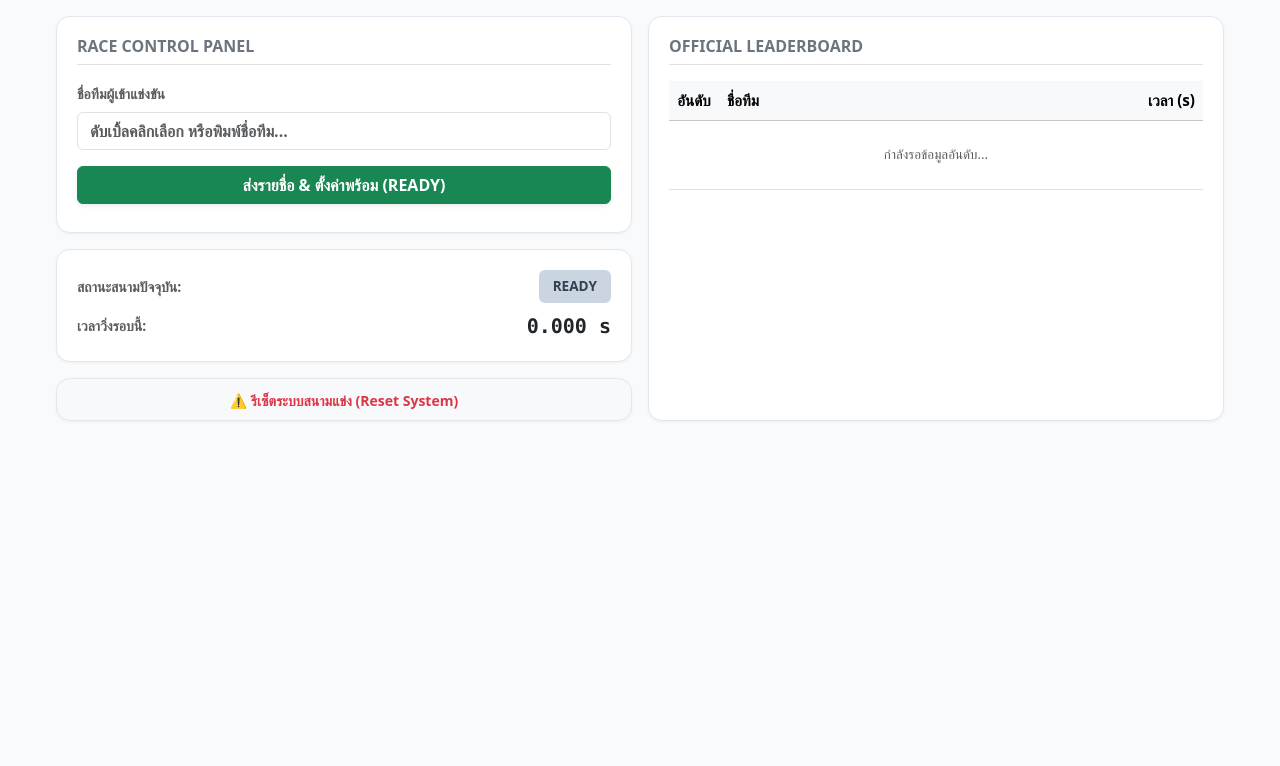
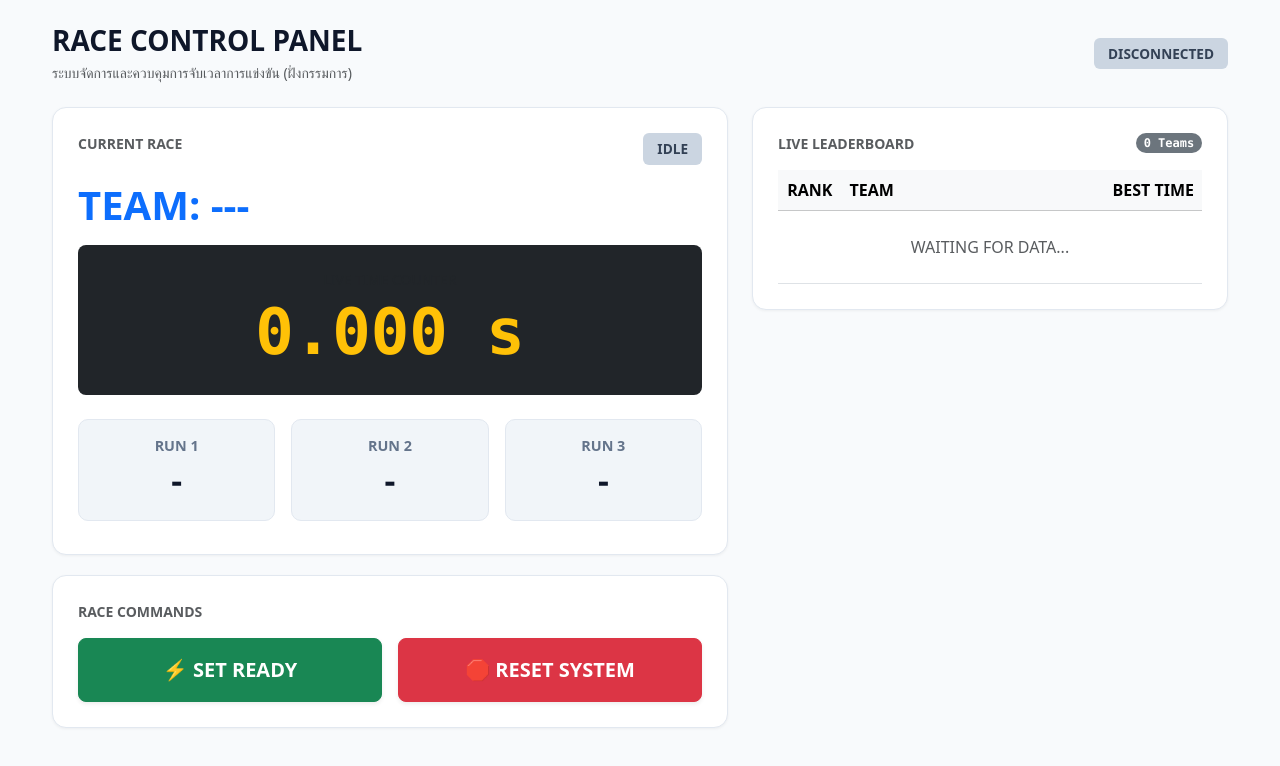
Before and after one commit to PessF/racing-track, a plain HTML site: page admin/index.html in a window 1280 px wide. Drawn offline with Linux system fonts and the light colour scheme.

Commit message:
fixed bug and add more feture

```diff
--- a/admin/index.html
+++ b/admin/index.html
@@ -3,7 +3,7 @@
 <head>
     <meta charset="UTF-8">
     <meta name="viewport" content="width=device-width, initial-scale=1.0, maximum-scale=1.0, user-scalable=no">
-    <title>RACE CONTROL CENTER</title>
+    <title>RACE CONTROL CENTER (ADMIN)</title>
 
     <link rel="stylesheet" href="../bootstrap/css/bootstrap.min.css">
 
@@ -24,8 +24,9 @@
             background: #ffffff;
             border: 1px solid #e2e8f0;
             border-radius: 14px;
-            padding: 20px;
+            padding: 25px;
             box-shadow: 0 1px 3px rgba(0,0,0,0.05);
+            margin-bottom: 20px;
         }
 
         .status-badge {
@@ -35,158 +36,252 @@
             font-size: 0.85rem;
             background-color: #cbd5e1;
             color: #334155;
+            text-transform: uppercase;
         }
         .status-active {
-            background-color: #10b981;
-            color: #ffffff;
+            background-color: #fef08a;
+            color: #854d0e;
+        }
+        .status-racing {
+            background-color: #bbf7d0;
+            color: #166534;
+            animation: pulseBg 1.2s infinite ease-in-out;
+        }
+
+        .run-box {
+            background: #f1f5f9;
+            border-radius: 10px;
+            padding: 15px;
+            text-align: center;
+            border: 1px solid #e2e8f0;
+        }
+        .run-title {
+            font-size: 0.9rem;
+            font-weight: 600;
+            color: #64748b;
+            text-transform: uppercase;
+            margin-bottom: 5px;
+        }
+        .run-time {
+            font-size: 1.8rem;
+            color: #0f172a;
+        }
+
+        @keyframes pulseBg {
+            0% { opacity: 1; }
+            50% { opacity: 0.6; }
+            100% { opacity: 1; }
         }
     </style>
 </head>
-<body class="py-3">
+<body class="py-4">
 
-    <div class="container-fluid px-3" style="max-width: 1200px;">
-        <div class="row g-3">
+    <div class="container-fluid" style="max-width: 1200px;">
 
-            <div class="col-lg-6 d-flex flex-column gap-3">
+        <div class="d-flex justify-content-between align-items-center mb-4">
+            <div>
+                <h1 class="h3 mb-1 fw-bold">RACE CONTROL PANEL</h1>
+                <p class="text-muted small mb-0">ระบบจัดการและควบคุมการจับเวลาการแข่งขัน (ฝั่งกรรมการ)</p>
+            </div>
+            <div>
+                <span id="system-status" class="status-badge">DISCONNECTED</span>
+            </div>
+        </div>
+
+        <div class="row">
+            <div class="col-lg-7">
+
                 <div class="card-custom">
-                    <h2 class="h6 fw-bold text-uppercase text-secondary border-bottom pb-2 mb-3">Race Control Panel</h2>
+                    <div class="d-flex justify-content-between align-items-start mb-3">
+                        <span class="text-muted small text-uppercase fw-bold tracking-wider">Current Race</span>
+                        <span id="race-state-badge" class="status-badge">IDLE</span>
+                    </div>
+                    <h2 id="mon-team" class="display-6 fw-bold mb-3 text-primary">TEAM: ---</h2>
 
-                    <div class="mb-3">
-                        <label for="team-input" class="form-label small fw-bold text-muted text-uppercase">ชื่อทีมผู้เข้าแข่งขัน</label>
-                        <input type="text" id="team-input" class="form-control fw-semibold" list="team-list" placeholder="ดับเบิ้ลคลิกเลือก หรือพิมพ์ชื่อทีม..." autocomplete="off">
-
-                        <datalist id="team-list">
-                            <option value="EasyKids Team A"></option>
-                            <option value="EasyKids Team B"></option>
-                            <option value="Robot Fighter X"></option>
-                            <option value="Storm Runner"></option>
-                            <option value="Alpha One"></option>
-                        </datalist>
+                    <div class="bg-dark text-white p-4 rounded-3 mb-4 text-center">
+                        <span class="text-muted small text-uppercase d-block mb-1">LIVE TIME COUNTER</span>
+                        <div id="mon-time" class="display-3 font-num fw-bold text-warning">0.000 s</div>
                     </div>
 
-                    <button class="btn btn-success w-100 py-2.5 fw-bold text-uppercase shadow-sm mb-2" onclick="sendReadyCommand()">
-                        ส่งรายชื่อ & ตั้งค่าพร้อม (READY)
-                    </button>
+                    <div class="row g-3 mb-2">
+                        <div class="col-4">
+                            <div class="run-box" id="box-run1">
+                                <div class="run-title">RUN 1</div>
+                                <div id="time-run1" class="run-time font-num fw-bold">-</div>
+                            </div>
+                        </div>
+                        <div class="col-4">
+                            <div class="run-box" id="box-run2">
+                                <div class="run-title">RUN 2</div>
+                                <div id="time-run2" class="run-time font-num fw-bold">-</div>
+                            </div>
+                        </div>
+                        <div class="col-4">
+                            <div class="run-box" id="box-run3">
+                                <div class="run-title">RUN 3</div>
+                                <div id="time-run3" class="run-time font-num fw-bold">-</div>
+                            </div>
+                        </div>
+                    </div>
                 </div>
 
                 <div class="card-custom">
-                    <div class="d-flex justify-content-between align-items-center mb-2">
-                        <span class="small fw-semibold text-muted">สถานะสนามปัจจุบัน:</span>
-                        <span id="mon-status" class="status-badge">READY</span>
-                    </div>
-                    <div class="d-flex justify-content-between align-items-center">
-                        <span class="small fw-semibold text-muted">เวลาวิ่งรอบนี้:</span>
-                        <span id="mon-time" class="font-num text-dark fs-5">0.000 s</span>
+                    <span class="text-muted small text-uppercase d-block mb-3 fw-bold">Race Commands</span>
+                    <div class="row g-3">
+                        <div class="col-6">
+                            <button id="btn-ready" class="btn btn-success btn-lg w-100 py-3 fw-bold shadow-sm">⚡ SET READY</button>
+                        </div>
+                        <div class="col-6">
+                            <button id="btn-reset" class="btn btn-danger btn-lg w-100 py-3 fw-bold shadow-sm">🛑 RESET SYSTEM</button>
+                        </div>
                     </div>
                 </div>
 
-                <div class="card-custom bg-light border-dashed py-2 text-center">
-                    <button class="btn btn-link btn-sm text-danger text-decoration-none fw-semibold p-0" onclick="sendResetCommand()">
-                        ⚠️ รีเซ็ตระบบสนามแข่ง (Reset System)
-                    </button>
-                </div>
             </div>
 
-            <div class="col-lg-6">
-                <div class="card-custom h-100">
-                    <h2 class="h6 fw-bold text-uppercase text-secondary border-bottom pb-2 mb-3">Official Leaderboard</h2>
+            <div class="col-lg-5">
+                <div class="card-custom">
+                    <div class="d-flex justify-content-between align-items-center mb-3">
+                        <span class="text-muted small text-uppercase fw-bold">Live Leaderboard</span>
+                        <span class="badge bg-secondary rounded-pill font-num" id="team-count">0 Teams</span>
+                    </div>
 
-                    <div class="table-responsive">
-                        <table class="table table-hover align-middle m-0" style="font-size: 0.95rem;">
-                            <thead class="table-light">
+                    <div class="table-responsive" style="max-height: 500px; overflow-y: auto;">
+                        <table class="table table-hover align-middle mb-0">
+                            <thead class="table-light sticky-top">
                                 <tr>
-                                    <th class="text-center" style="width: 50px;">อันดับ</th>
-                                    <th>ชื่อทีม</th>
-                                    <th class="text-end" style="width: 100px;">เวลา (s)</th>
+                                    <th style="width: 15%;" class="text-center">RANK</th>
+                                    <th style="width: 55%;">TEAM</th>
+                                    <th style="width: 30%;" class="text-end">BEST TIME</th>
                                 </tr>
                             </thead>
                             <tbody id="leaderboard-body">
                                 <tr>
-                                    <td colspan="3" class="text-center text-muted py-4 small">กำลังรอข้อมูลอันดับ...</td>
+                                    <td colspan="3" class="text-center text-muted py-4">WAITING FOR DATA...</td>
                                 </tr>
                             </tbody>
                         </table>
                     </div>
                 </div>
             </div>
+        </div>
 
-        </div>
     </div>
-
-    <script src="../bootstrap/js/bootstrap.bundle.min.js"></script>
 
     <script>
         const socketHost = `${location.hostname}:1880`;
+        let runCount = 0; // ตัวแปรนับรอบวิ่งในคิวปัจจุบันของทีมนั้นๆ
 
-        const adminControlSocket = new WebSocket('ws://' + socketHost + '/ws/admin-controller');
+        // บล็อกปุ่มกดส่งคำสั่งควบคุมไปยัง Node-RED ท่อ MQTT
+        document.getElementById('btn-ready').addEventListener('click', () => {
+            // ส่งสัญญาณบอกหลังบ้านว่าพร้อมวิ่งรอบถัดไป
+            fetch(`http://${location.hostname}:1880/race-control?cmd=READY`);
+        });
 
-        function sendReadyCommand() {
-            const teamInput = document.getElementById('team-input');
-            const teamName = teamInput.value.trim();
+        document.getElementById('btn-reset').addEventListener('click', () => {
+            // ล้างบอร์ดล้างกระดานปัจจุบันกลับสู่ศูนย์
+            fetch(`http://${location.hostname}:1880/race-control?cmd=RESET`);
+            resetAdminDisplay();
+        });
 
-            if (teamName === "") {
-                alert("❌ กรุณากรอกหรือเลือกชื่อทีมก่อนครับ");
+        // ฟังก์ชันล้างค่าหน้าจอฝั่งแอดมินให้กลับสู่หน้าว่าง
+        function resetAdminDisplay() {
+            runCount = 0;
+            document.getElementById('mon-team').innerText = "TEAM: ---";
+            document.getElementById('mon-time').innerText = "0.000 s";
+            document.getElementById('time-run1').innerText = "-";
+            document.getElementById('time-run2').innerText = "-";
+            document.getElementById('time-run3').innerText = "-";
+            document.getElementById('race-state-badge').innerText = "IDLE";
+            document.getElementById('race-state-badge').className = "status-badge";
+        }
+
+        // 1. ดักฟังก์ชันรับชื่อทีมเข้าคิวแข่งขัน
+        const wsTeam = new WebSocket(`ws://${socketHost}/ws/race-in-team`);
+        wsTeam.onmessage = (e) => {
+            const teamName = e.data.trim();
+            if (!teamName || teamName === "" || teamName === "null" || teamName === "RESET") {
+                resetAdminDisplay();
+            } else {
+                document.getElementById('mon-team').innerText = "TEAM: " + teamName;
+            }
+        };
+
+        // 2. ดักฟังก์ชันรับสถานะตัวสวิตช์สนามจับเวลา
+        const wsStatus = new WebSocket(`ws://${socketHost}/ws/race-in-status`);
+        wsStatus.onmessage = (e) => {
+            const state = e.data.trim();
+            const badge = document.getElementById('race-state-badge');
+
+            if (state === "RESET") {
+                resetAdminDisplay();
                 return;
             }
 
-            const payload = { action: "register", team_name: teamName };
-            adminControlSocket.send(JSON.stringify(payload));
-            if (navigator.vibrate) navigator.vibrate(50);
-        }
+            badge.innerText = state;
+            badge.className = "status-badge";
 
-        function sendResetCommand() {
-            if (confirm("⚠️ คุณต้องการล้างค่าเวลาและรีเซ็ตระบบใช่หรือไม่?")) {
-                const payload = { action: "reset" };
-                adminControlSocket.send(JSON.stringify(payload));
-                document.getElementById('team-input').value = "";
-            }
-        }
-
-        new WebSocket('ws://' + socketHost + '/ws/race-in-status').onmessage = (e) => {
-            const statusText = e.data.trim();
-            const badge = document.getElementById('mon-status');
-
-            // อัปเดตสี Badge ตามสถานะต่างๆ รวมถึง FINISHED
-            badge.className = 'status-badge' +
-                ((statusText === 'RACING' || statusText === 'START') ? ' status-active' : '') +
-                ((statusText === 'FINISHED') ? ' bg-warning text-dark' : '');
-
-            if(statusText === 'RESET') {
-                badge.innerText = 'READY';
-                document.getElementById('mon-time').innerText = "0.000 s";
-            } else {
-                badge.innerText = statusText;
+            if (state === "READY") {
+                badge.classList.add("status-active");
+            } else if (state === "START" || state === "RACING") {
+                badge.classList.add("status-racing");
             }
         };
 
-        new WebSocket('ws://' + socketHost + '/ws/in-race-time').onmessage = (e) => {
+        // 3. ดักฟังก์ชันรับค่าสถิติตัวเลขเวลาจับสัญญาน (รับค่าเวลาแบบทศนิยมทีละรอบ)
+        const wsTime = new WebSocket(`ws://${socketHost}/ws/in-race-time`);
+        wsTime.onmessage = (e) => {
             const timeValue = parseFloat(e.data);
             if (!isNaN(timeValue)) {
-                document.getElementById('mon-time').innerText = timeValue.toFixed(3) + " s";
+                const formattedTime = timeValue.toFixed(3) + " s";
+                document.getElementById('mon-time').innerText = formattedTime;
+
+                // สรุปจัดเก็บลงพอร์ตแสดงผลทีละ 3 รอบตามรอบการวิ่งจริง
+                runCount++;
+                if (runCount === 1) {
+                    document.getElementById('time-run1').innerText = formattedTime;
+                } else if (runCount === 2) {
+                    document.getElementById('time-run2').innerText = formattedTime;
+                } else if (runCount === 3) {
+                    document.getElementById('time-run3').innerText = formattedTime;
+                }
             }
         };
 
-        // แก้ไขให้รองรับชื่อตัวแปร item.runtime และปรับทศนิยม
-// แก้ไขระบบ Leaderboard ให้ส่งสัญญาณขอข้อมูล (request_data) ตอนเปิดหน้าเว็บด้วย
-        const lbSocket = new WebSocket('ws://' + socketHost + '/ws/leaderboard');
+        // 4. ดักฟังก์ชันรับข้อมูลลีดเดอร์บอร์ดภาพรวมมาโชว์บนแผงแอดมิน
+        const lbSocket = new WebSocket(`ws://${socketHost}/ws/leaderboard`);
 
         lbSocket.onopen = () => {
-            lbSocket.send("request_data"); // สั่งให้ทักไปขอข้อมูลจาก Node-RED ทันทีที่เชื่อมต่อสำเร็จ
+            document.getElementById('system-status').innerText = "CONNECTED";
+            document.getElementById('system-status').classList.add("bg-success", "text-white");
+            lbSocket.send("request_data"); // ขอโหลดข้อมูลชุดแรกทันที
+        };
+
+        lbSocket.onclose = () => {
+            document.getElementById('system-status').innerText = "DISCONNECTED";
+            document.getElementById('system-status').className = "status-badge";
         };
 
         lbSocket.onmessage = (e) => {
             const data = JSON.parse(e.data);
             const body = document.getElementById('leaderboard-body');
+            document.getElementById('team-count').innerText = `${data.length} Teams`;
+
             body.innerHTML = '';
+
+            if (data.length === 0) {
+                body.innerHTML = '<tr><td colspan="3" class="text-center text-muted py-4">WAITING FOR DATA...</td></tr>';
+                return;
+            }
 
             data.forEach((item, i) => {
                 if (!item.name || item.runtime === undefined) return;
-                const formattedTime = parseFloat(item.runtime).toFixed(3);
+                const bestTime = parseFloat(item.runtime).toFixed(3);
 
                 body.innerHTML += `<tr>
                     <td class="text-center fw-bold text-muted font-num">${i + 1}</td>
-                    <td class="fw-semibold text-dark text-truncate" style="max-width: 180px;">${item.name}</td>
-                    <td class="text-end text-primary font-num fw-bold">${formattedTime}</td>
+                    <td class="fw-semibold text-truncate" style="max-width: 180px;">${item.name}</td>
+                    <td class="text-end text-primary font-num fw-bold">${bestTime} s</td>
                 </tr>`;
             });
         };
```
Also changed, not shown: index.html (+9 -8 lines).
